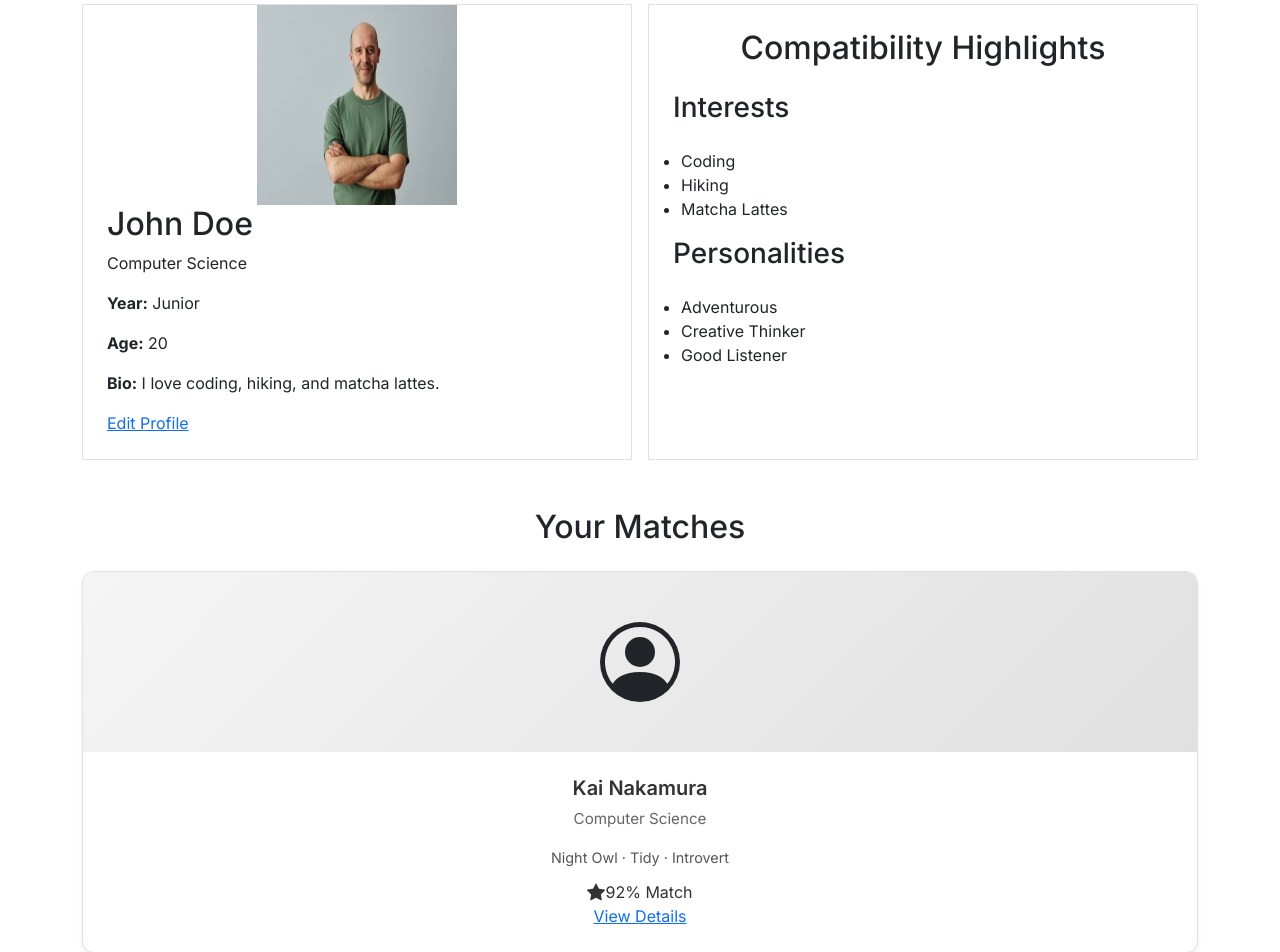
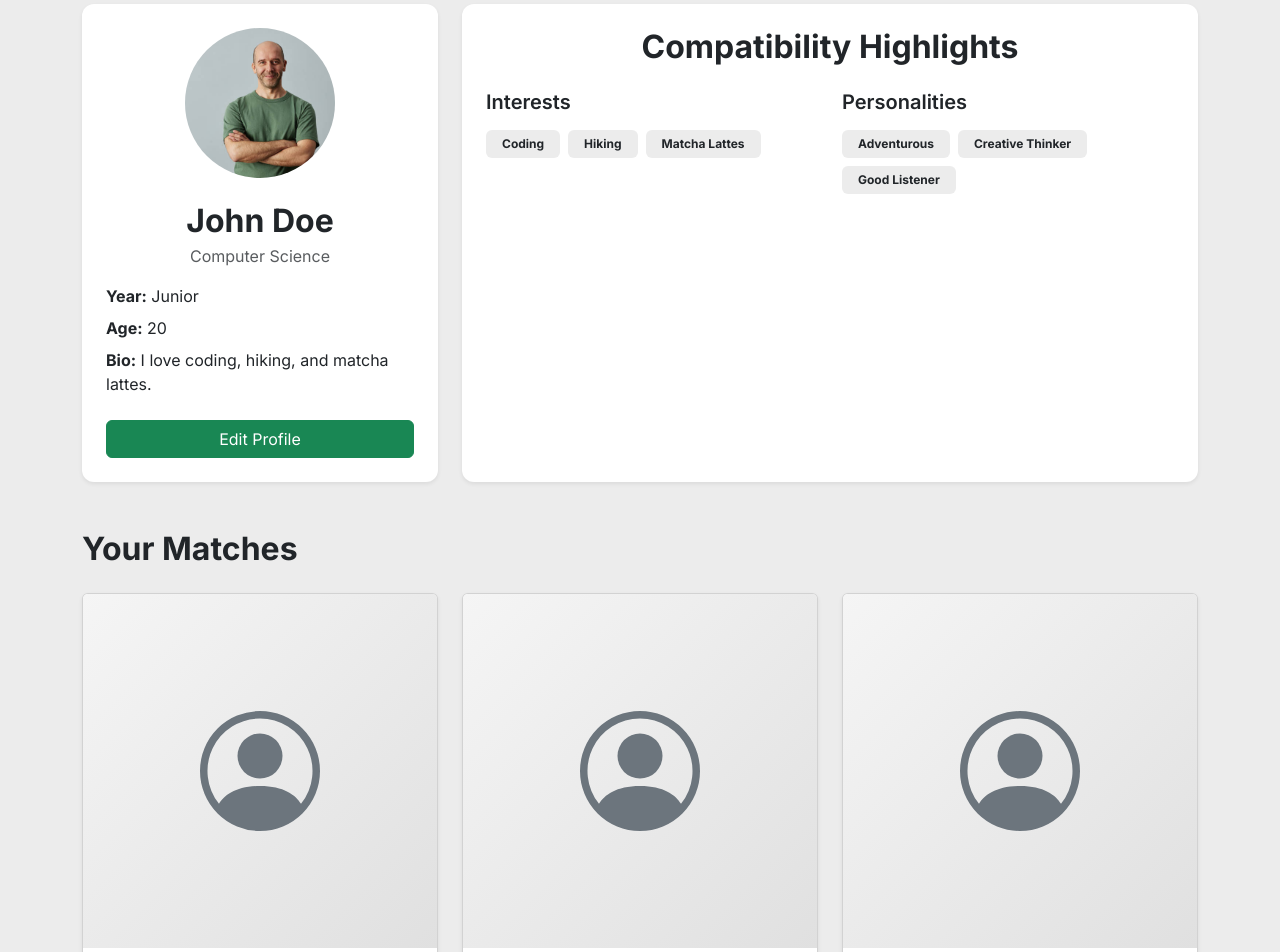
Before and after one commit to manoaroomiematch/manoaroomiematch, a Next.js app: page /profile in a window 1280 px wide. Shown: the part 140-1092 px from the top of the page. Built offline with nearby package versions, Linux system fonts and the light colour scheme; no server answers.

Commit message:
Fixed styling to match on all current pages

```diff
--- a/src/app/matches/page.tsx
+++ b/src/app/matches/page.tsx
@@ -126,7 +126,7 @@ const BrowseMatches: React.FC = () => {
             {/* Toggle between grid and list view */}
             <ButtonGroup aria-label="View mode toggle">
               <Button
-                variant={viewMode === 'grid' ? 'primary' : 'outline-primary'}
+                variant={viewMode === 'grid' ? 'success' : 'outline-success'}
                 onClick={() => setViewMode('grid')}
                 aria-label="Grid view"
               >
@@ -134,7 +134,7 @@ const BrowseMatches: React.FC = () => {
                 Grid
               </Button>
               <Button
-                variant={viewMode === 'list' ? 'primary' : 'outline-primary'}
+                variant={viewMode === 'list' ? 'success' : 'outline-success'}
                 onClick={() => setViewMode('list')}
                 aria-label="List view"
               >
--- a/src/app/profile/page.tsx
+++ b/src/app/profile/page.tsx
@@ -6,34 +6,35 @@ import MatchesCardOverview from '@/components/MatchesCardOverview';
 import { Container, Row, Col } from 'react-bootstrap';
 
 const ProfilePage = () => (
-  <>
-    <Container className="my-5">
-      <Row className="align-items-stretch g-3">
+  <main className="bg-light py-4">
+    <Container className="py-4 pb-5 mb-5">
+      <Row className="g-4 mb-4">
         {/* LEFT COLUMN */}
-        <Col md={6}>
+        <Col lg={4} md={12}>
           <UserOverviewCard
             name="John Doe"
             year="Junior"
             age={20}
             major="Computer Science"
             bio="I love coding, hiking, and matcha lattes."
-            photoUrl=""
+            photoUrl="/johndoe.jpg"
           />
         </Col>
 
         {/* RIGHT COLUMN */}
-        <Col md={6} className="d-flex">
+        <Col lg={8} md={12}>
           <CompatibilityCard />
         </Col>
       </Row>
+
+      {/* MATCHES SECTION */}
+      <Row>
+        <Col xs={12}>
+          <MatchesCardOverview />
+        </Col>
+      </Row>
     </Container>
-
-    <Container>
-      <div className="w-100 text-center">
-        <MatchesCardOverview />
-      </div>
-    </Container>
-  </>
+  </main>
 );
 
 export default ProfilePage;
--- a/src/components/CompatibilityCard.tsx
+++ b/src/components/CompatibilityCard.tsx
@@ -1,39 +1,35 @@
 'use client';
 
+import { Card, Row, Col, Badge } from 'react-bootstrap';
+
 const CompatibilityCard: React.FC = () => (
-  <div className="border w-full max-w-4xl mx-auto w-100">
-    <h2 className="font-semibold font-size-46 mb-6 my-4 text-center">Compatibility Highlights</h2>
+  <Card className="shadow-sm h-100" style={{ border: 'none', borderRadius: '12px' }}>
+    <Card.Body className="p-4">
+      <h2 className="fw-bold mb-4 text-center">Compatibility Highlights</h2>
 
-    <div
-      className="
-          grid
-          grid-cols-1
-          sm:grid-cols-2
-          lg:grid-cols-2
-          gap-6
-        "
-    >
-      {/* Shared Interests */}
-      <div className=" p-6">
-        <h3 className="text-lg font-semibold mb-4 mx-4">Interests</h3>
-        <ul className="list-disc list-inside text-gray-700 space-y-1">
-          <li>Coding</li>
-          <li>Hiking</li>
-          <li>Matcha Lattes</li>
-        </ul>
-      </div>
+      <Row className="g-4">
+        {/* Shared Interests */}
+        <Col xs={12} sm={6}>
+          <h5 className="fw-semibold mb-3">Interests</h5>
+          <div className="d-flex flex-wrap gap-2">
+            <Badge bg="light" text="dark" className="px-3 py-2">Coding</Badge>
+            <Badge bg="light" text="dark" className="px-3 py-2">Hiking</Badge>
+            <Badge bg="light" text="dark" className="px-3 py-2">Matcha Lattes</Badge>
+          </div>
+        </Col>
 
-      {/* Complementary Traits */}
-      <div className="p-6">
-        <h3 className="text-lg font-semibold mb-4 mx-4">Personalities</h3>
-        <ul className="list-disc list-inside text-gray-700 space-y-1">
-          <li>Adventurous</li>
-          <li>Creative Thinker</li>
-          <li>Good Listener</li>
-        </ul>
-      </div>
-    </div>
-  </div>
+        {/* Complementary Traits */}
+        <Col xs={12} sm={6}>
+          <h5 className="fw-semibold mb-3">Personalities</h5>
+          <div className="d-flex flex-wrap gap-2">
+            <Badge bg="light" text="dark" className="px-3 py-2">Adventurous</Badge>
+            <Badge bg="light" text="dark" className="px-3 py-2">Creative Thinker</Badge>
+            <Badge bg="light" text="dark" className="px-3 py-2">Good Listener</Badge>
+          </div>
+        </Col>
+      </Row>
+    </Card.Body>
+  </Card>
 );
 
 export default CompatibilityCard;
--- a/src/components/LifestyleSurvey.tsx
+++ b/src/components/LifestyleSurvey.tsx
@@ -434,7 +434,7 @@ const LifestyleSurvey: React.FC = () => {
 
                 {currentStep === totalSteps - 1 ? (
                   <Button
-                    variant="primary"
+                    variant="success"
                     onClick={handleSubmit}
                     disabled={!isStepComplete() || isSubmitting}
                   >
@@ -442,7 +442,7 @@ const LifestyleSurvey: React.FC = () => {
                   </Button>
                 ) : (
                   <Button
-                    variant="primary"
+                    variant="success"
                     onClick={goToNextStep}
                     disabled={!isStepComplete()}
                   >
--- a/src/components/MatchCard.tsx
+++ b/src/components/MatchCard.tsx
@@ -103,7 +103,7 @@ const MatchCard: React.FC<MatchCardProps> = ({ match, viewMode }) => {
           {/* Links to the match comparison page with detailed compatibility breakdown */}
           {/* TODO: Replace 'user-123' with actual current user ID from session/auth */}
           <Link href={`/comparison/${match.id}?userId=user-123`} passHref legacyBehavior>
-            <Button variant="outline-primary" className="mt-3 w-100">
+            <Button variant="success" className="mt-3 w-100">
               View Details
             </Button>
           </Link>
--- a/src/components/MatchesCardOverview.tsx
+++ b/src/components/MatchesCardOverview.tsx
@@ -2,7 +2,8 @@
 
 import Image from 'next/image';
 import Link from 'next/link';
-import { PersonCircle, StarFill } from 'react-bootstrap-icons';
+import { PersonCircle, StarFill, Star } from 'react-bootstrap-icons';
+import { Card, Row, Col, Button } from 'react-bootstrap';
 
 interface Match {
   id: number;
@@ -41,68 +42,67 @@ const matches: Match[] = [
 ];
 
 const MatchesCardOverview: React.FC = () => (
-  <div>
-    <h2 className="font-semibold mb-4">Your Matches</h2>
+  <div className="my-4">
+    <h2 className="fw-bold mb-4">Your Matches</h2>
 
-    {/* ⭐ SAME STYLE — JUST FORCED TO 3 COLUMNS ⭐ */}
-    <div className="grid grid-cols-3 gap-6">
+    <Row className="g-4">
+      {matches.map((match) => {
+        const isHighMatch = match.matchPercentage >= 80;
 
-      {matches.map((match) => (
-        <div
-          key={match.id}
-          className="match-card bg-white border rounded-xl shadow-sm overflow-hidden d-flex flex-column"
-        >
+        return (
+          <Col key={match.id} xs={12} sm={6} lg={4}>
+            <Card className="match-card match-card-grid shadow-sm h-100">
               {/* PHOTO SECTION */}
-          <div className="match-photo-container w-100 position-relative" style={{ height: '180px' }}>
+              <div className="match-photo-container">
                 {match.photoUrl ? (
                   <Image
                     src={match.photoUrl}
                     alt={`${match.name} photo`}
                     fill
-                className="object-cover"
+                    className="match-photo"
+                    style={{ objectFit: 'cover' }}
                   />
                 ) : (
-              <div className="
-              match-photo-placeholder
-              absolute inset-0 d-flex flex-columns
-              justify-content-center
-              align-items-center"
-              >
-                <PersonCircle size={80} className="text-gray-400" />
+                  <div className="match-photo-placeholder">
+                    <PersonCircle size={120} className="text-secondary" />
                   </div>
                 )}
               </div>
 
               {/* CONTENT */}
-          <div className="p-4">
-            <h3 className="match-name">{match.name}</h3>
-            <p className="match-major">{match.major}</p>
+              <Card.Body>
+                <Card.Title className="match-name">{match.name}</Card.Title>
+                <Card.Subtitle className="mb-2 text-muted match-major">
+                  {match.major}
+                </Card.Subtitle>
 
-            <p className="match-traits mt-2">{match.traits.join(' · ')}</p>
+                <Card.Text className="match-traits">
+                  {match.traits.join(' · ')}
+                </Card.Text>
 
-            <div className="match-percentage mt-2 d-flex justify-content-center align-items-center">
-              <StarFill size={18} className="text-yellow-500 mr-1" />
-              <span className="font-semibold">
+                <div className="match-percentage">
+                  {isHighMatch ? (
+                    <StarFill className="text-warning me-1" size={20} />
+                  ) : (
+                    <Star className="text-warning me-1" size={20} />
+                  )}
+                  <strong>
                     {match.matchPercentage}
                     % Match
-              </span>
+                  </strong>
                 </div>
 
-            <Link
-              href={`/comparison/${match.id}?userId=user-123`}
-              className="
-                mt-3 block
-                text-blue-600
-                font-medium px-3 py-2 rounded-lg text-center
-                hover:bg-blue-50 transition
-              "
-            >
+                <Link href={`/comparison/${match.id}?userId=user-123`} passHref legacyBehavior>
+                  <Button variant="success" className="mt-3 w-100">
                     View Details
+                  </Button>
                 </Link>
-          </div>
-        </div>
-      ))}
-    </div>
+              </Card.Body>
+            </Card>
+          </Col>
+        );
+      })}
+    </Row>
   </div>
 );
 
--- a/src/components/UserOverviewCard.tsx
+++ b/src/components/UserOverviewCard.tsx
@@ -2,6 +2,8 @@
 
 import Image from 'next/image';
 import Link from 'next/link';
+import { Card, Button } from 'react-bootstrap';
+import { PersonCircle } from 'react-bootstrap-icons';
 
 interface UserOverviewCardProps {
   name: string;
@@ -20,56 +22,60 @@ const UserOverviewCard: React.FC<UserOverviewCardProps> = ({
   bio,
   photoUrl,
 }) => (
-  <div className="border w-100 p-6 rounded-xl">
+  <Card className="shadow-sm h-100" style={{ border: 'none', borderRadius: '12px' }}>
+    <Card.Body className="p-4">
       {/* Profile Image - Centered at Top */}
-    <div className="mb-6 flex text-center">
+      <div className="text-center mb-4">
+        {photoUrl ? (
           <Image
-        src={photoUrl || '/johndoe.jpg'} // Placeholder image
+            src={photoUrl}
             alt={`${name}'s profile picture`}
-        width={200}
-        height={200}
-        className="py-6"
+            width={150}
+            height={150}
+            className="rounded-circle"
+            style={{ objectFit: 'cover' }}
           />
+        ) : (
+          <PersonCircle size={150} className="text-secondary" />
+        )}
       </div>
 
       {/* Content - Below Image */}
-    <div className="w-full mg-3 mb-4 mx-4">
+      <div className="text-center">
         {/* Name + major */}
-      <div>
-        <h2 className="text-4xl font-bold">{name}</h2>
-        <p className="text-gray-600 text-xl mt-1">{major}</p>
+        <h2 className="fw-bold mb-1">{name}</h2>
+        <p className="text-muted mb-3">{major}</p>
       </div>
 
       {/* Details */}
-      <div className="mt-6 space-y-3 text-gray-700 text-xl">
-        <p>
+      <div className="mt-3">
+        <p className="mb-2">
           <strong>Year:</strong>
           {' '}
           {year}
         </p>
-        <p>
+        <p className="mb-2">
           <strong>Age:</strong>
           {' '}
           {age}
         </p>
-        <p>
+        <p className="mb-2">
           <strong>Bio:</strong>
           {' '}
           {bio}
         </p>
       </div>
 
-      {/* Edit Profile Link */}
-      <div className="mt-6">
-        <Link
-          href="/profile/edit"
-          className="text-blue-600 hover:underline font-medium text-xl"
-        >
+      {/* Edit Profile Button */}
+      <div className="mt-4">
+        <Link href="/lifestyle-survey" passHref legacyBehavior>
+          <Button variant="success" className="w-100">
             Edit Profile
+          </Button>
         </Link>
       </div>
-    </div>
-  </div>
+    </Card.Body>
+  </Card>
 );
 
 export default UserOverviewCard;
```
Also changed, not shown: src/app/globals.css (+40 -0 lines). Lines whose indentation alone changed are shown as unchanged.
